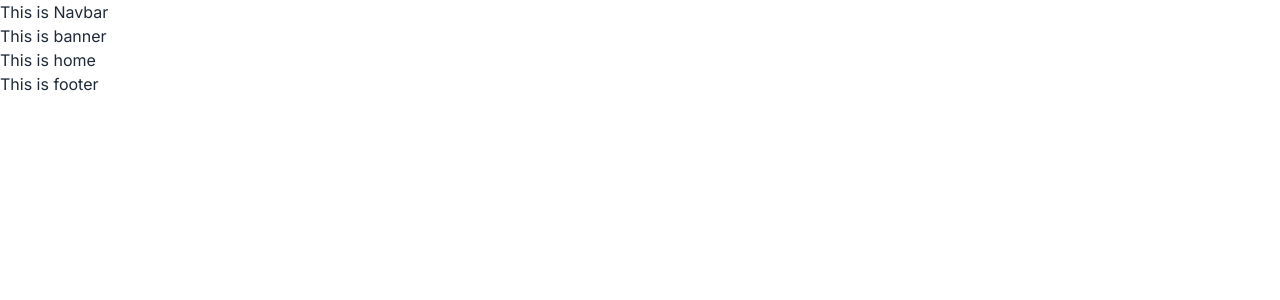
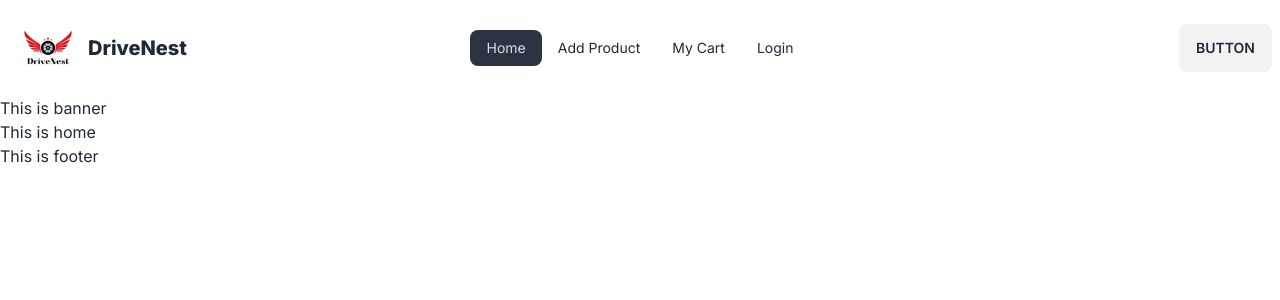
Before and after one commit to Rahim00001/DriveNest, a React (Vite) app: page / in a window 1280 px wide. Shown: the top 300 px of the page. Built offline with nearby package versions, Linux system fonts and the light colour scheme.

Commit message:
basic navbar added

```diff
--- a/src/App.jsx
+++ b/src/App.jsx
@@ -1,33 +1,10 @@
-import { useState } from 'react'
-import reactLogo from './assets/react.svg'
-import viteLogo from '/vite.svg'
+
 import './App.css'
 
 function App() {
-  const [count, setCount] = useState(0)
 
   return (
     <>
-      <div>
-        <a href="https://vitejs.dev" target="_blank">
-          <img src={viteLogo} className="logo" alt="Vite logo" />
-        </a>
-        <a href="https://react.dev" target="_blank">
-          <img src={reactLogo} className="logo react" alt="React logo" />
-        </a>
-      </div>
-      <h1>Vite + React</h1>
-      <div className="card">
-        <button onClick={() => setCount((count) => count + 1)}>
-          count is {count}
-        </button>
-        <p>
-          Edit <code>src/App.jsx</code> and save to test HMR
-        </p>
-      </div>
-      <p className="read-the-docs">
-        Click on the Vite and React logos to learn more
-      </p>
     </>
   )
 }
--- /dev/null
+++ b/src/components/AddProduct.jsx
@@ -0,0 +1,10 @@
+
+const AddProduct = () => {
+    return (
+        <div>
+            <h2>Please add a product</h2>
+        </div>
+    );
+};
+
+export default AddProduct;
--- /dev/null
+++ b/src/components/Mycart.jsx
@@ -0,0 +1,10 @@
+
+const Mycart = () => {
+    return (
+        <div>
+            <h2>this is my cart</h2>
+        </div>
+    );
+};
+
+export default Mycart;
--- a/src/components/Navbar.jsx
+++ b/src/components/Navbar.jsx
@@ -1,8 +1,37 @@
+import { NavLink } from "react-router-dom";
+import driveNest from "../../public/DriveNest.png"
 
 const Navbar = () => {
+
+    const navlinks = <>
+        <li><NavLink to='/'>Home</NavLink></li>
+        <li><NavLink to='/addproduct'>Add Product</NavLink></li>
+        <li><NavLink to='/mycart'>My Cart</NavLink></li>
+        <li><NavLink to='/login'>Login</NavLink></li>
+    </>
+
     return (
-        <div>
-            <h2>This is Navbar</h2>
+        <div className="navbar bg-base-100">
+            <div className="navbar-start">
+                <div className="dropdown">
+                    <label tabIndex={0} className="btn btn-ghost lg:hidden">
+                        <svg xmlns="http://www.w3.org/2000/svg" className="h-5 w-5" fill="none" viewBox="0 0 24 24" stroke="currentColor"><path strokeLinecap="round" strokeLinejoin="round" strokeWidth="2" d="M4 6h16M4 12h8m-8 6h16" /></svg>
+                    </label>
+                    <ul tabIndex={0} className="menu menu-sm dropdown-content mt-3 z-[1] p-2 shadow bg-base-100 rounded-box w-52">
+                        {navlinks}
+                    </ul>
+                </div>
+                <a href="/"><img className="w-20" src={driveNest} alt="" /></a>
+                <a className="text-xl font-extrabold" href="/">DriveNest</a>
+            </div>
+            <div className="navbar-center hidden lg:flex">
+                <ul className="menu menu-horizontal px-1">
+                    {navlinks}
+                </ul>
+            </div>
+            <div className="navbar-end">
+                <a className="btn">Button</a>
+            </div>
         </div>
     );
 };
```
Also changed, not shown: src/main.jsx (+10 -0 lines), public/DriveNest.png (added).
